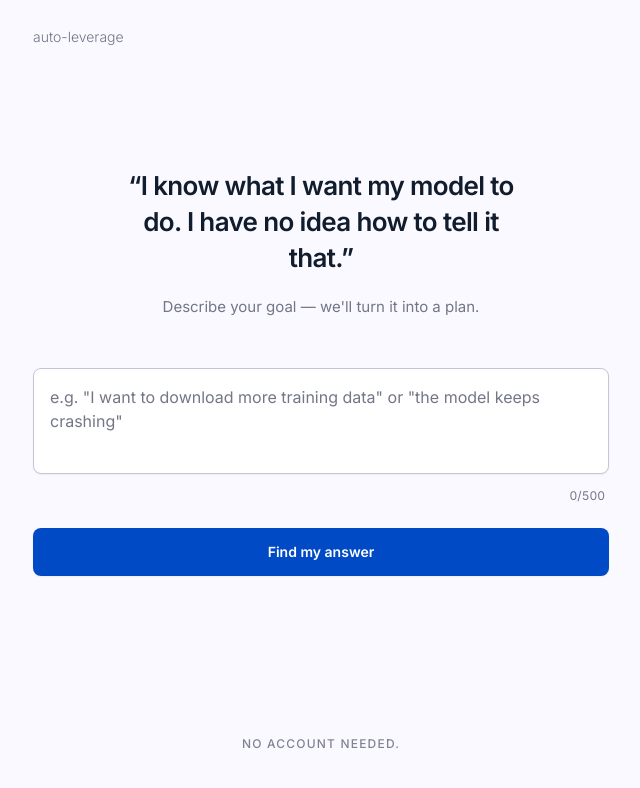
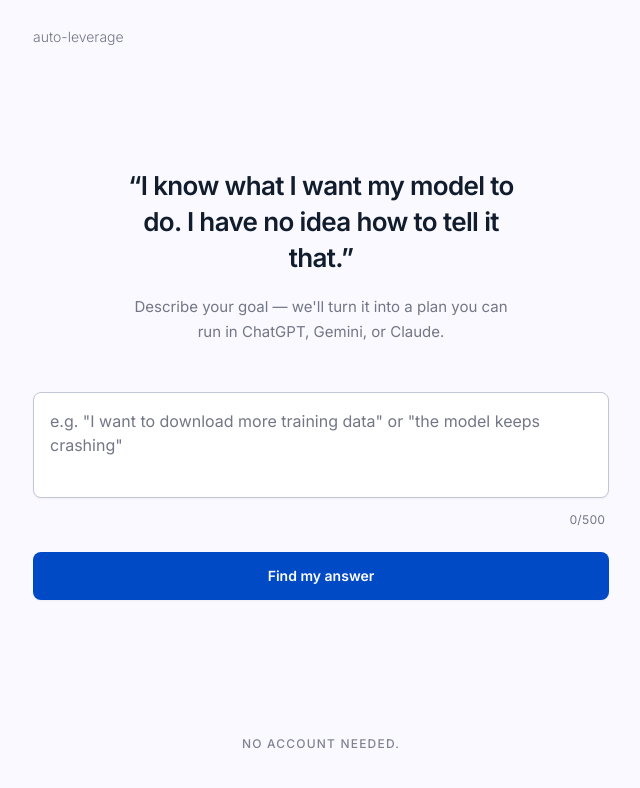
Before and after one commit to anhnguyensynctree/auto-leverage, a Next.js app: page / in a window 1280 px wide. Shown: the top 788 px of the page, without its empty margins (319-959 px from the left). Built offline with nearby package versions, Linux system fonts and the light colour scheme.

Commit message:
fix(home): clarify plan runs in ChatGPT, Gemini, or Claude

```diff
--- a/app/page.tsx
+++ b/app/page.tsx
@@ -14,7 +14,8 @@ export default function Home() {
             it that.&rdquo;
           </h1>
           <p className="text-[15px] text-outline leading-relaxed max-w-[400px] mx-auto">
-            Describe your goal — we&apos;ll turn it into a plan.
+            Describe your goal — we&apos;ll turn it into a plan you can run in
+            ChatGPT, Gemini, or Claude.
           </p>
         </section>
 
```
